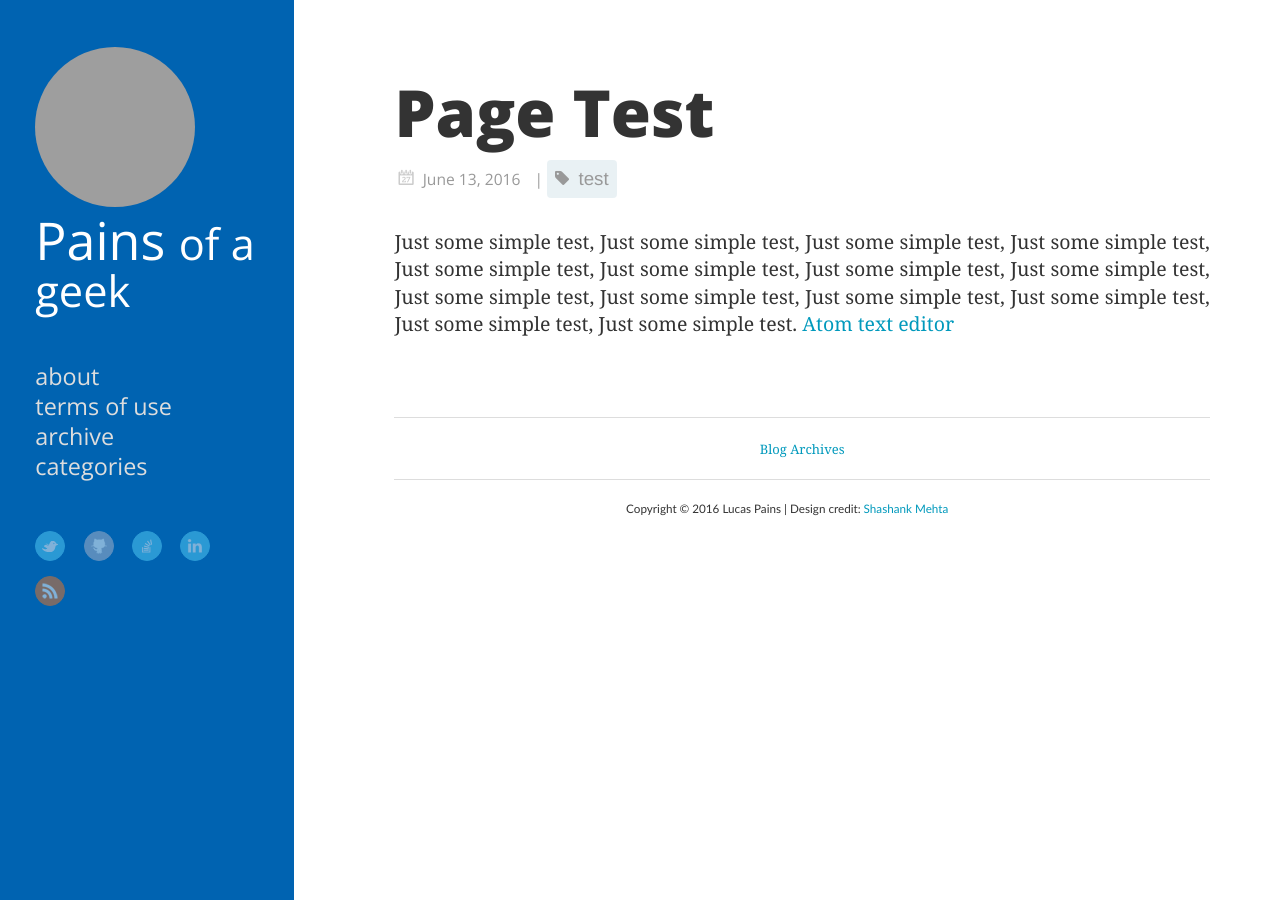
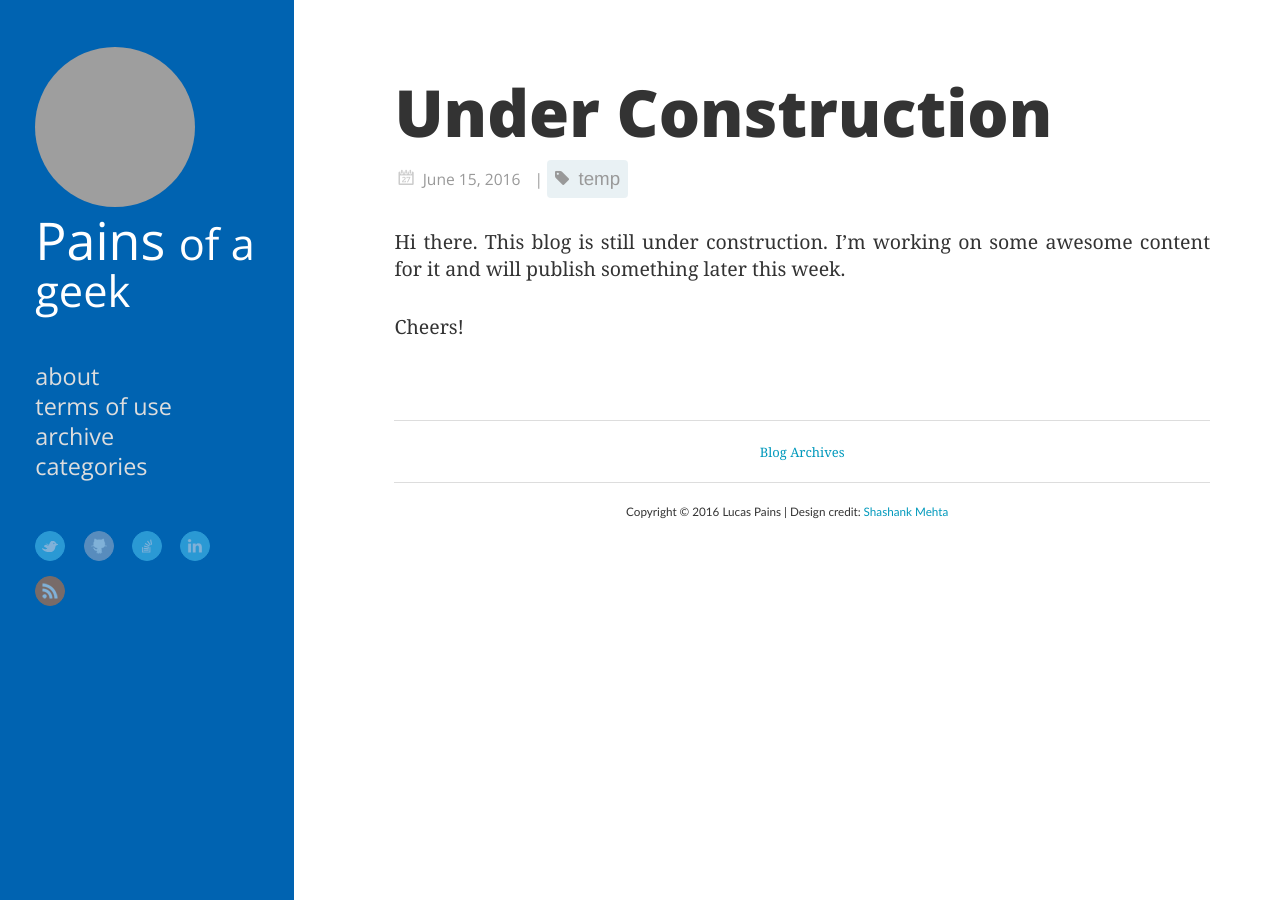
Before and after one commit to jlucaspains/blog, a Jekyll site: the page built from index.html, in a window 1280 px wide. Built offline with Jekyll 4.4.1, drawn with Linux system fonts in a browser that asks for light colours; nearby versions of some CDN libraries; the list of posts is cut into pages by our own code; comment, search, counter and statistics services are not loaded; grey boxes are pictures that could not be loaded.

Commit message:
Small fix to about page and under construction notice

```diff
--- a/_posts/2016-06-13-test.md
+++ /dev/null
@@ -1,10 +0,0 @@
----
-layout: post
-title: "Page Test"
-date: 2016-06-13 -1209
-comments: true
-categories: [test]
----
-
-Just some simple test, Just some simple test, Just some simple test, Just some simple test, Just some simple test, Just some simple test, Just some simple test, Just some simple test, Just some simple test, Just some simple test, Just some simple test, Just some simple test, Just some simple test, Just some simple test.
-[Atom text editor](https://atom.io/)
--- /dev/null
+++ b/_posts/2016-06-15-under-construction.md
@@ -0,0 +1,11 @@
+---
+layout: post
+title: "Under Construction"
+date: 2016-06-15
+comments: false
+categories: [temp]
+---
+
+Hi there. This blog is still under construction. I'm working on some awesome content for it and will publish something later this week.
+
+Cheers!
```
Also changed, not shown: about.md (+3 -5 lines).
